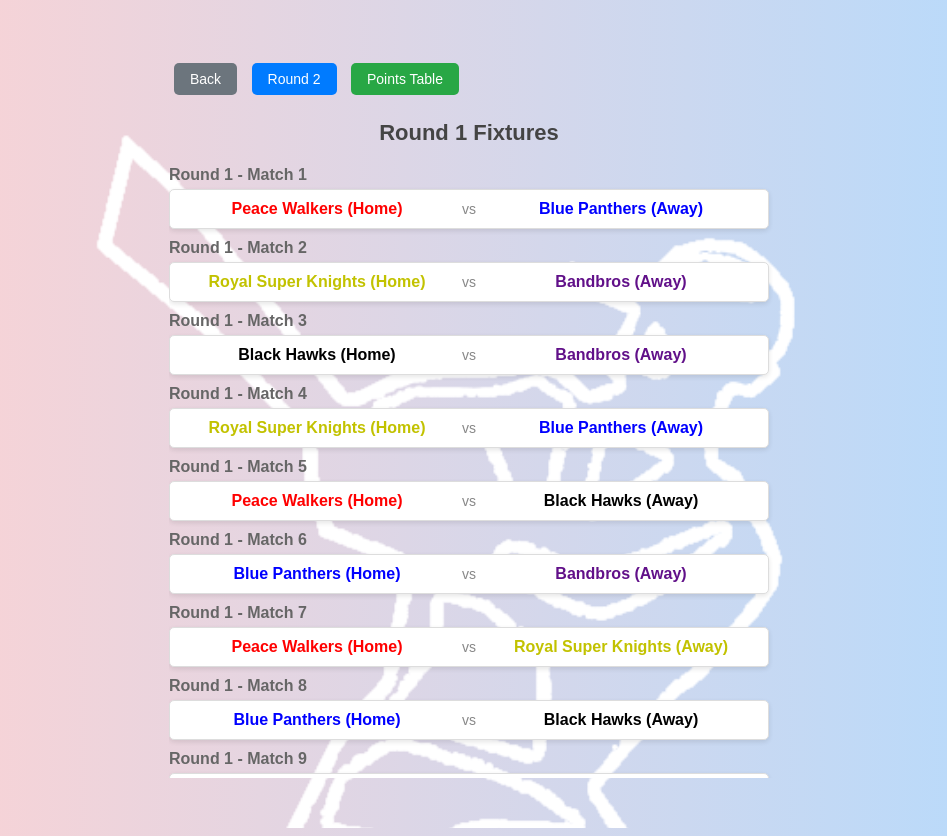
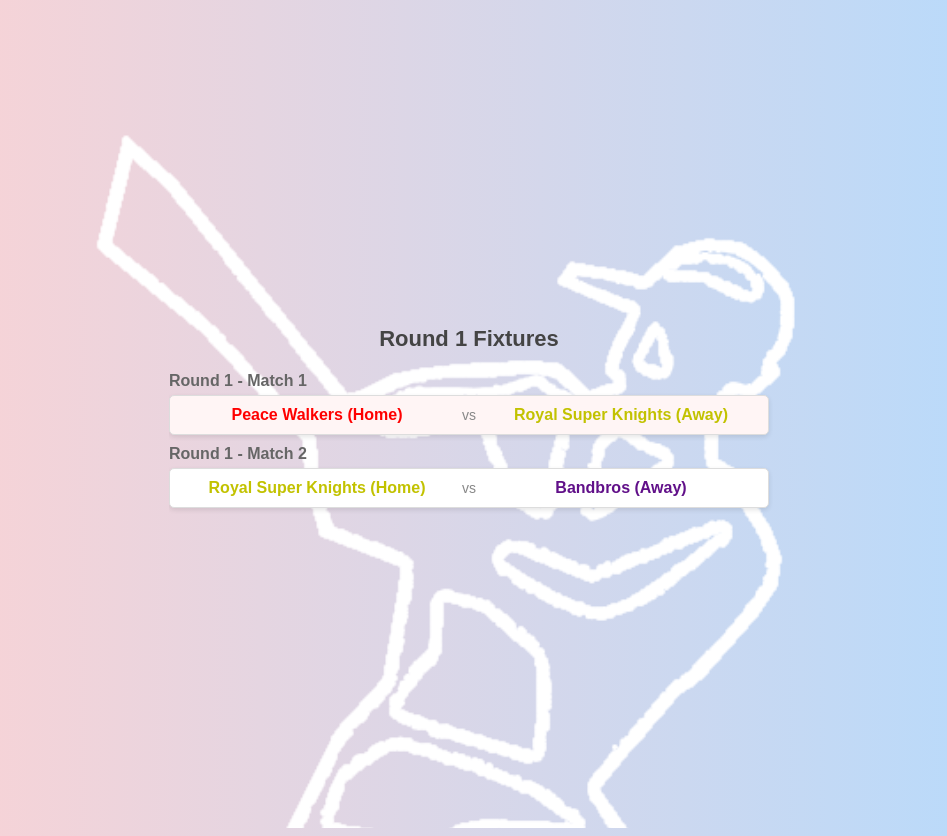
Before and after one commit to TalalHShah/esl-season3, a plain HTML site: page round1.html in a window 1280 px wide. Shown: the whole page, without its empty margins (166-1113 px from the left). Drawn offline with Linux system fonts and the light colour scheme.

Commit message:
Update round1.html

```diff
--- a/round1.html
+++ b/round1.html
@@ -7,7 +7,7 @@
     <style>
         body {
             font-family: Arial, sans-serif;
-            background: linear-gradient(90deg,rgb(255, 210, 210),rgb(177, 219, 255));
+            background: linear-gradient(90deg, rgb(255, 210, 210), rgb(177, 219, 255));
             color: #333;
             padding: 10px;
             display: flex;
@@ -89,7 +89,7 @@
             justify-content: space-between;
             align-items: center;
             box-shadow: 0 2px 5px rgba(0, 0, 0, 0.1);
-            transition: transform 0.3s ease;
+            transition: transform 0.3s ease, background-color 0.3s ease, color 0.3s ease;
         }
 
         .fixture:hover {
@@ -116,34 +116,35 @@
         .bb { color: rgb(97, 16, 137); }
         .bh { color: black; }
 
-        /* Styling for the buttons */
-        .button-container {
-            margin-bottom: 20px;
+        /* Completed match styling */
+        .completed {
+            position: relative;
+            background-color: #fff5f5;
         }
 
-        .btn {
-            background-color: #007BFF;
-            color: white;
-            border: none;
-            padding: 8px 16px;
-            text-align: center;
-            font-size: 14px;
-            border-radius: 5px;
-            cursor: pointer;
-            margin: 5px;
-            transition: background-color 0.3s ease;
+        .completed:hover {
+            background-color: lightcoral;
+            color: red;
         }
 
-        .btn:hover {
-            background-color: #0056b3;
+        .completed:hover .team,
+        .completed:hover .vs {
+            visibility: hidden;
         }
 
-        .back-btn {
-            background-color: #6c757d;
+        .result {
+            display: none;
+            font-size: 14px;
+            color: #444;
+            text-align: center;
+            position: absolute;
+            top: 50%;
+            left: 50%;
+            transform: translate(-50%, -50%);
         }
 
-        .back-btn:hover {
-            background-color: #5a6268;
+        .completed:hover .result {
+            display: block;
         }
 
         /* Responsive design */
@@ -159,11 +160,6 @@
 
             .round {
                 font-size: 14px;
-            }
-
-            .btn {
-                font-size: 12px;
-                padding: 6px 12px;
             }
         }
 
@@ -186,20 +182,14 @@
 <body>
 
     <div class="container">
-        <!-- Buttons for navigation -->
-        <div class="button-container">
-            <a href="index.html"><button class="btn back-btn">Back</button></a>
-            <a href="round2.html"><button class="btn">Round 2</button></a>
-            <a href="points_table.html"><button class="btn" style="background-color: #28a745; color: white; border: none; padding: 8px 16px; font-size: 14px; border-radius: 5px; cursor: pointer; margin: 5px; transition: background-color 0.3s ease;">Points Table</button></a>
-        </div>
-
         <h1>Round 1 Fixtures</h1>
         <ul class="fixture-list">
             <li class="round">Round 1 - Match 1</li>
-            <li class="fixture">
+            <li class="fixture completed">
                 <span class="team pw">Peace Walkers (Home)</span>
                 <span class="vs">vs</span>
-                <span class="team bp">Blue Panthers (Away)</span>
+                <span class="team rsk">Royal Super Knights (Away)</span>
+                <span class="result">PW won by 07 wickets</span>
             </li>
 
             <li class="round">Round 1 - Match 2</li>
@@ -208,66 +198,8 @@
                 <span class="vs">vs</span>
                 <span class="team bb">Bandbros (Away)</span>
             </li>
-
-            <li class="round">Round 1 - Match 3</li>
-            <li class="fixture">
-                <span class="team bh">Black Hawks (Home)</span>
-                <span class="vs">vs</span>
-                <span class="team bb">Bandbros (Away)</span>
-            </li>
-
-            <li class="round">Round 1 - Match 4</li>
-            <li class="fixture">
-                <span class="team rsk">Royal Super Knights (Home)</span>
-                <span class="vs">vs</span>
-                <span class="team bp">Blue Panthers (Away)</span>
-            </li>
-
-            <li class="round">Round 1 - Match 5</li>
-            <li class="fixture">
-                <span class="team pw">Peace Walkers (Home)</span>
-                <span class="vs">vs</span>
-                <span class="team bh">Black Hawks (Away)</span>
-            </li>
-
-            <li class="round">Round 1 - Match 6</li>
-            <li class="fixture">
-                <span class="team bp">Blue Panthers (Home)</span>
-                <span class="vs">vs</span>
-                <span class="team bb">Bandbros (Away)</span>
-            </li>
-
-            <li class="round">Round 1 - Match 7</li>
-            <li class="fixture">
-                <span class="team pw">Peace Walkers (Home)</span>
-                <span class="vs">vs</span>
-                <span class="team rsk">Royal Super Knights (Away)</span>
-            </li>
-
-            <li class="round">Round 1 - Match 8</li>
-            <li class="fixture">
-                <span class="team bp">Blue Panthers (Home)</span>
-                <span class="vs">vs</span>
-                <span class="team bh">Black Hawks (Away)</span>
-            </li>
-
-            <li class="round">Round 1 - Match 9</li>
-            <li class="fixture">
-                <span class="team bh">Black Hawks (Home)</span>
-                <span class="vs">vs</span>
-                <span class="team rsk">Royal Super Knights (Away)</span>
-            </li>
-
-            <li class="round">Round 1 - Match 10</li>
-            <li class="fixture">
-                <span class="team bb">Bandbros (Home)</span>
-                <span class="vs">vs</span>
-                <span class="team pw">Peace Walkers (Away)</span>
-            </li>
         </ul>
     </div>
 
-
-
 </body>
 </html>
```
